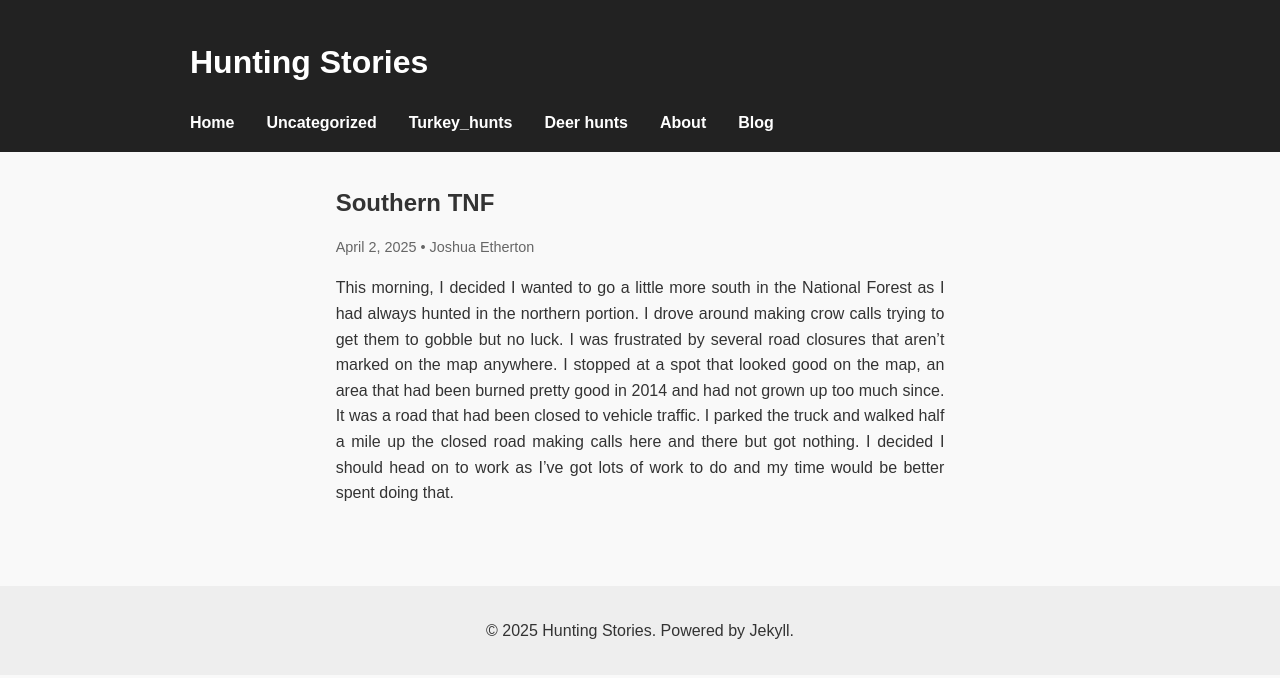
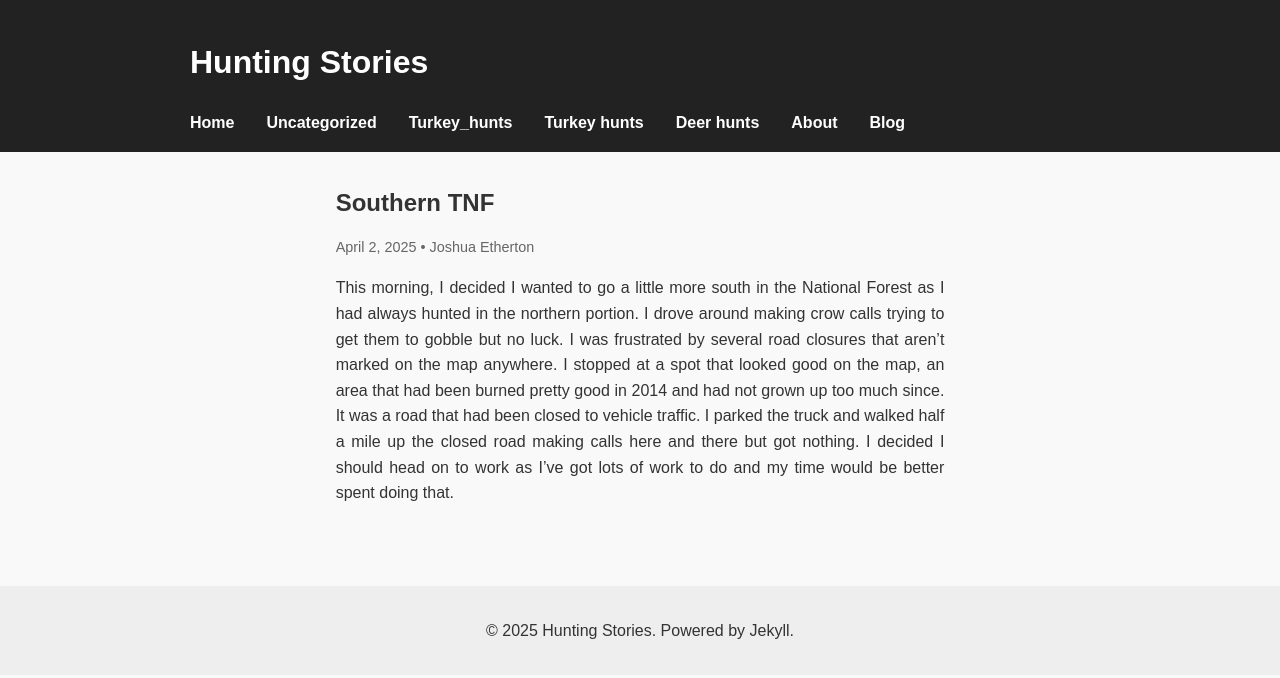
Before and after one commit to jae0029/Hunting, a Jekyll site: the page built from _posts/2025-04-02-southern-tnf.md, in a window 1280 px wide. Shown: the top 678 px of the page. Built offline with Jekyll 4.4.1, drawn with Linux system fonts in a browser that asks for light colours; Markdown is read by kramdown in place of the engine named in the settings.

Commit message:
Update 2025-04-02-southern-tnf.md

```diff
--- a/_posts/2025-04-02-southern-tnf.md
+++ b/_posts/2025-04-02-southern-tnf.md
@@ -2,7 +2,7 @@
 layout: post
 title: "Southern TNF"
 date: 2025-04-02
-categories: turkey_hunts
+categories: turkey-hunts
 excerpt: "I wanted to go a little more south in the National Forest"
 ---
 
```
